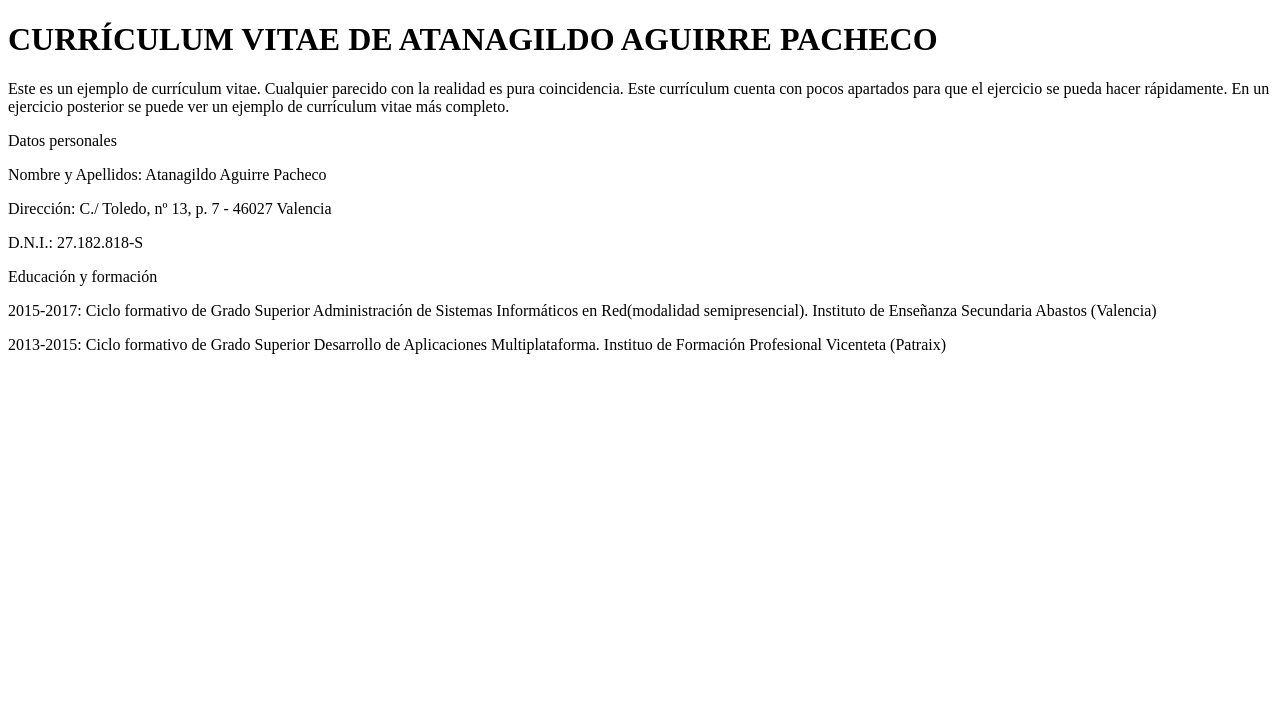
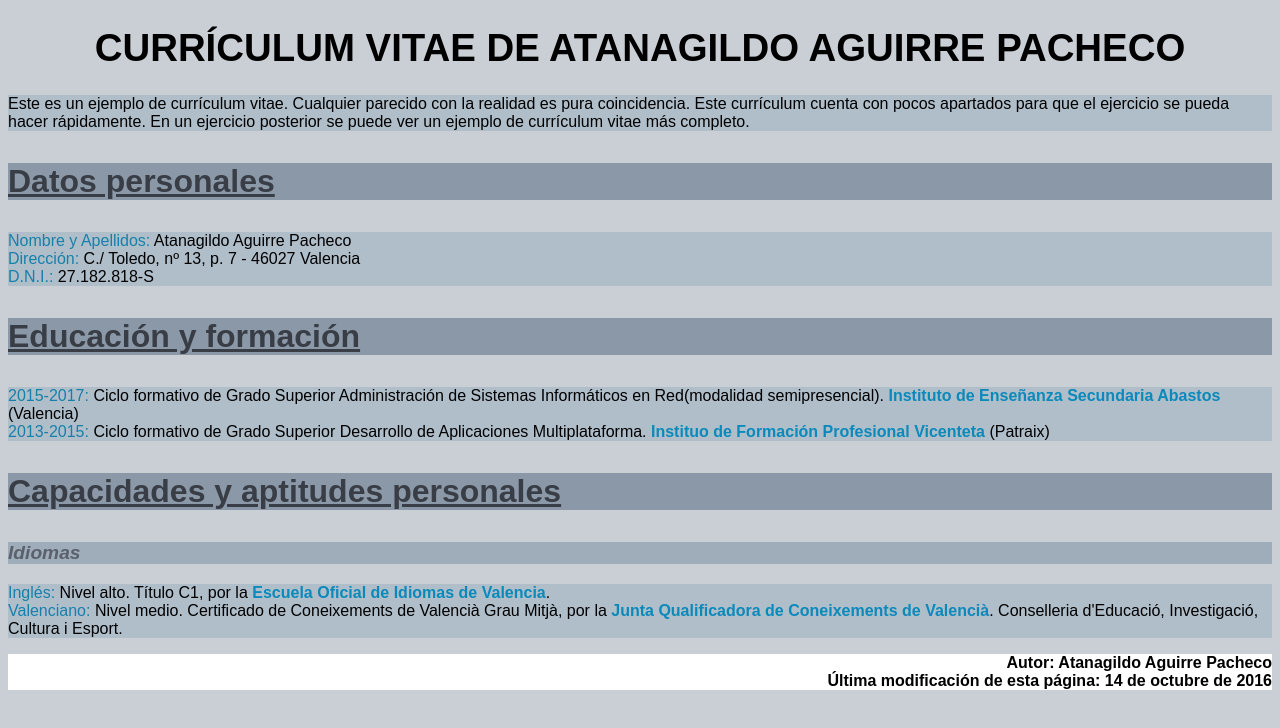
Before and after one commit to ljg97/Prac5, a plain HTML site: page index.html in a window 1280 px wide. Drawn offline with Linux system fonts and the light colour scheme.

Commit message:
CompletadoSTyle

```diff
--- a/index.html
+++ b/index.html
@@ -12,28 +12,56 @@
     <header>
         <h1>CURRÍCULUM VITAE DE ATANAGILDO AGUIRRE PACHECO</h1>
     </header>
-    <section>
+
+    <section class="text">
         <p>Este es un ejemplo de currículum vitae. Cualquier parecido con la realidad es pura coincidencia. Este currículum
             cuenta con pocos apartados para que el ejercicio se pueda hacer rápidamente. En un ejercicio posterior se puede
             ver un ejemplo de currículum vitae más completo.</p>
     </section>
 
-    <section>
+    <section class="T">
         <p>Datos personales</p>
-        <p>Nombre y Apellidos: Atanagildo Aguirre Pacheco</p>
-        <p>Dirección: C./ Toledo, nº 13, p. 7 - 46027 Valencia</p>
-        <p>D.N.I.: 27.182.818-S</p>
     </section>
 
-    <section>
-        <p>Educación y formación</p>
-        <p>2015-2017: Ciclo formativo de Grado Superior Administración de Sistemas Informáticos en Red(modalidad
-            semipresencial). Instituto de Enseñanza Secundaria Abastos (Valencia)
-        </p>
-        <p>2013-2015: Ciclo formativo de Grado Superior Desarrollo de Aplicaciones Multiplataforma. Instituo de Formación
-            Profesional Vicenteta (Patraix)
+    <section class="text">
+        <p><span class="imp">Nombre y Apellidos:</span> Atanagildo Aguirre Pacheco
+            <br><span class="imp">Dirección:</span> C./ Toledo, nº 13, p. 7 - 46027 Valencia
+            <br><span class="imp">D.N.I.:</span> 27.182.818-S
         </p>
     </section>
+
+    <section class="T">
+        <p>Educación y formación</p>
+    </section>
+
+    <section class="text">
+        <p><span class="imp">2015-2017:</span> Ciclo formativo de Grado Superior Administración de Sistemas Informáticos
+            en Red(modalidad semipresencial). <span class="res">Instituto de Enseñanza Secundaria Abastos</span> (Valencia)
+            <br><span class="imp">2013-2015:</span> Ciclo formativo de Grado Superior Desarrollo de Aplicaciones Multiplataforma.
+            <span class="res">Instituo de Formación Profesional Vicenteta</span> (Patraix)
+        </p>
+    </section>
+
+    <section class="T">
+        <p>Capacidades y  aptitudes personales</p>
+    </section>
+
+    <section class="subT">
+        <p>Idiomas</p>
+    </section>
+
+    <section class="text">
+        <p><span class="imp">Inglés:</span> Nivel alto. Título C1, por la <span class="res">Escuela Oficial de Idiomas de Valencia</span>.
+            <br><span class="imp">Valenciano:</span> Nivel medio. Certificado de Coneixements de Valencià Grau Mitjà,
+            por la <span class="res">Junta Qualificadora de Coneixements de Valencià</span>.
+            Conselleria d'Educació, Investigació, Cultura i Esport.
+        </p>
+    </section>
+
+    <footer>
+        <p>Autor: Atanagildo Aguirre Pacheco
+            <br>Última modificación de esta página: 14 de octubre de 2016</p>
+    </footer>
 </body>
 
 </html>
--- a/style.css
+++ b/style.css
@@ -0,0 +1,39 @@
+body {
+    background-color: rgb(201, 207, 212);
+    font-family: Arial, Helvetica, sans-serif;
+}
+header{
+    position: relative;
+    text-align: center;
+    font-size: larger;
+}
+section.T{
+    background-color: rgb(139, 152, 168);
+    color:  rgb(57, 62, 70);
+    font-size: xx-large;
+    text-decoration: underline;
+    font-weight: bold;
+}
+section.subT{
+    background-color: rgb(159, 172, 185);
+    color:  rgb(90, 97, 109);
+    font-size: larger;
+    font-style: oblique;
+    font-weight: bold;
+}
+section.text{
+    background-color: rgb(176, 190, 202);
+}
+span.imp{
+    color: rgb(22, 128, 170);
+}
+span.res{
+    color: rgb(10, 137, 187);
+    font-weight: bold;
+
+}
+footer{
+    background-color: white;
+    font-weight: bold;
+    text-align: right;
+}
```
